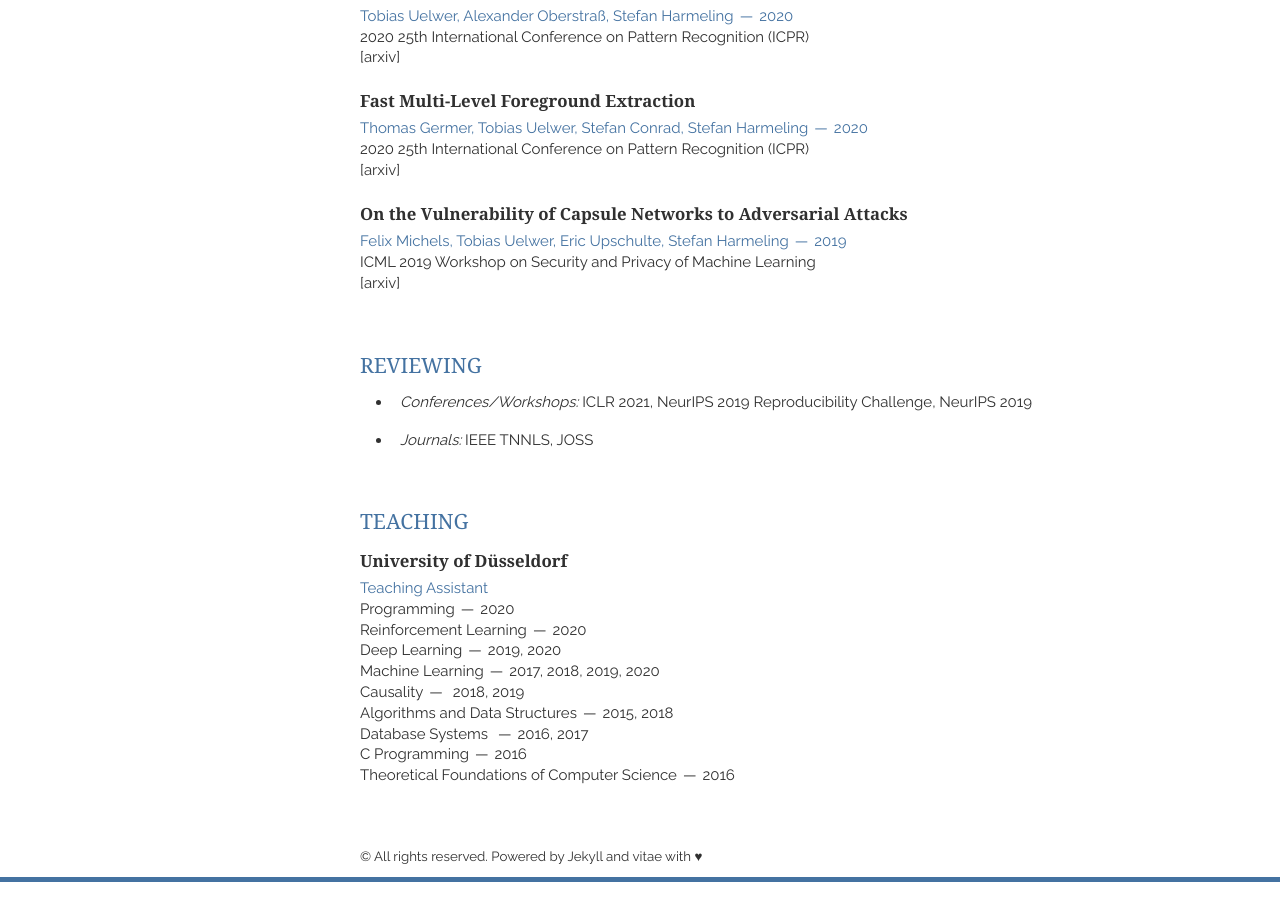
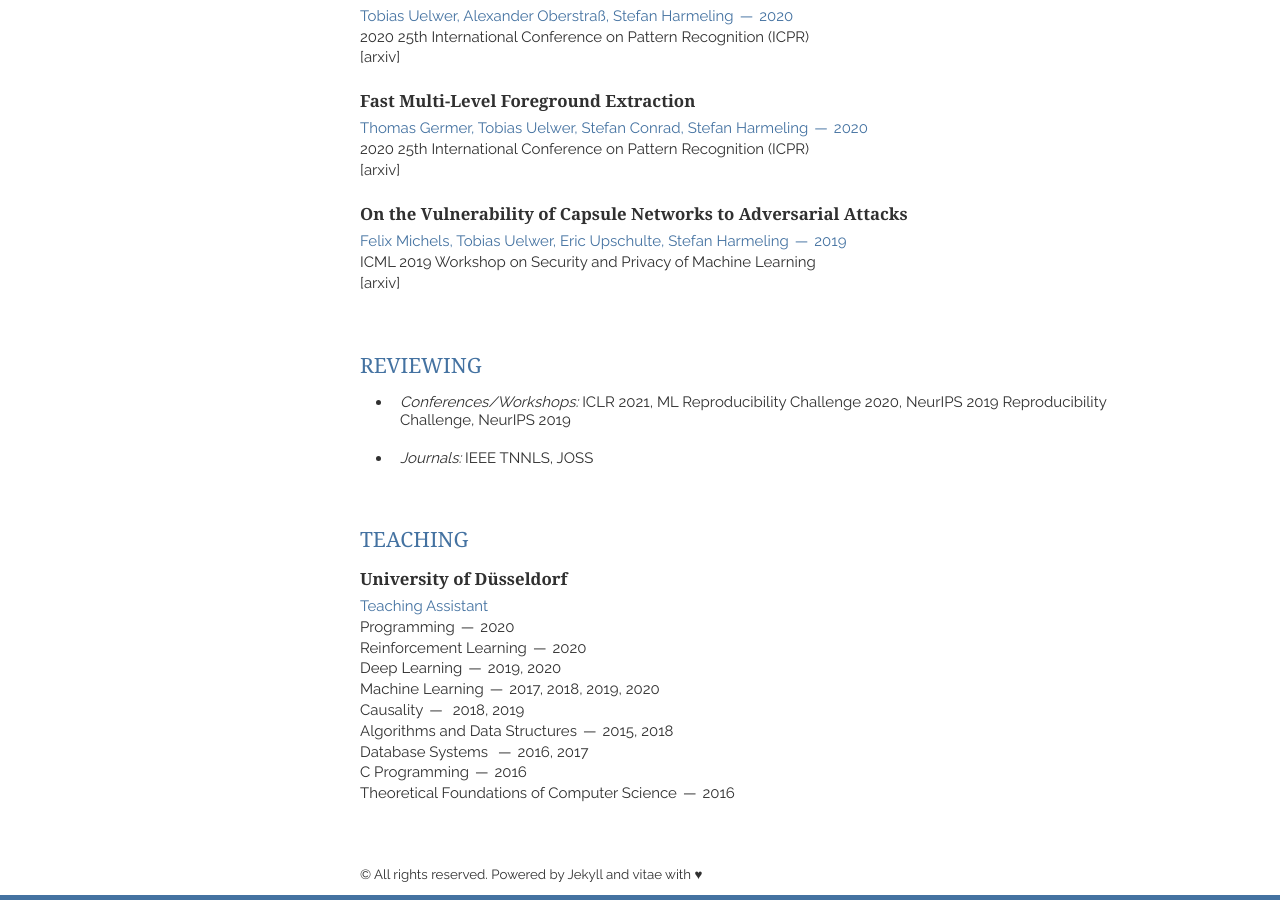
Before and after one commit to tuelwer/tuelwer.github.io, a Jekyll site: the page built from index.html, in a window 1280 px wide and 900 px high, scrolled down 698 px. Built offline with Jekyll 4.4.1, drawn with Linux system fonts in a browser that asks for light colours; nearby versions of some CDN libraries; some web fonts are replaced; the list of posts is cut into pages by our own code.

Commit message:
Update service.html

```diff
--- a/_includes/service.html
+++ b/_includes/service.html
@@ -2,7 +2,7 @@
   <h1>Reviewing</h1>
   <article>
       <ul class="news-list">
-        <li><it> Conferences/Workshops: </it>ICLR 2021, NeurIPS 2019 Reproducibility Challenge, NeurIPS 2019</li>
+        <li><it> Conferences/Workshops: </it>ICLR 2021, ML Reproducibility Challenge 2020, NeurIPS 2019 Reproducibility Challenge, NeurIPS 2019</li>
         <li><it> Journals: </it> IEEE TNNLS, JOSS</li>
       </ul>
   </article>
```
